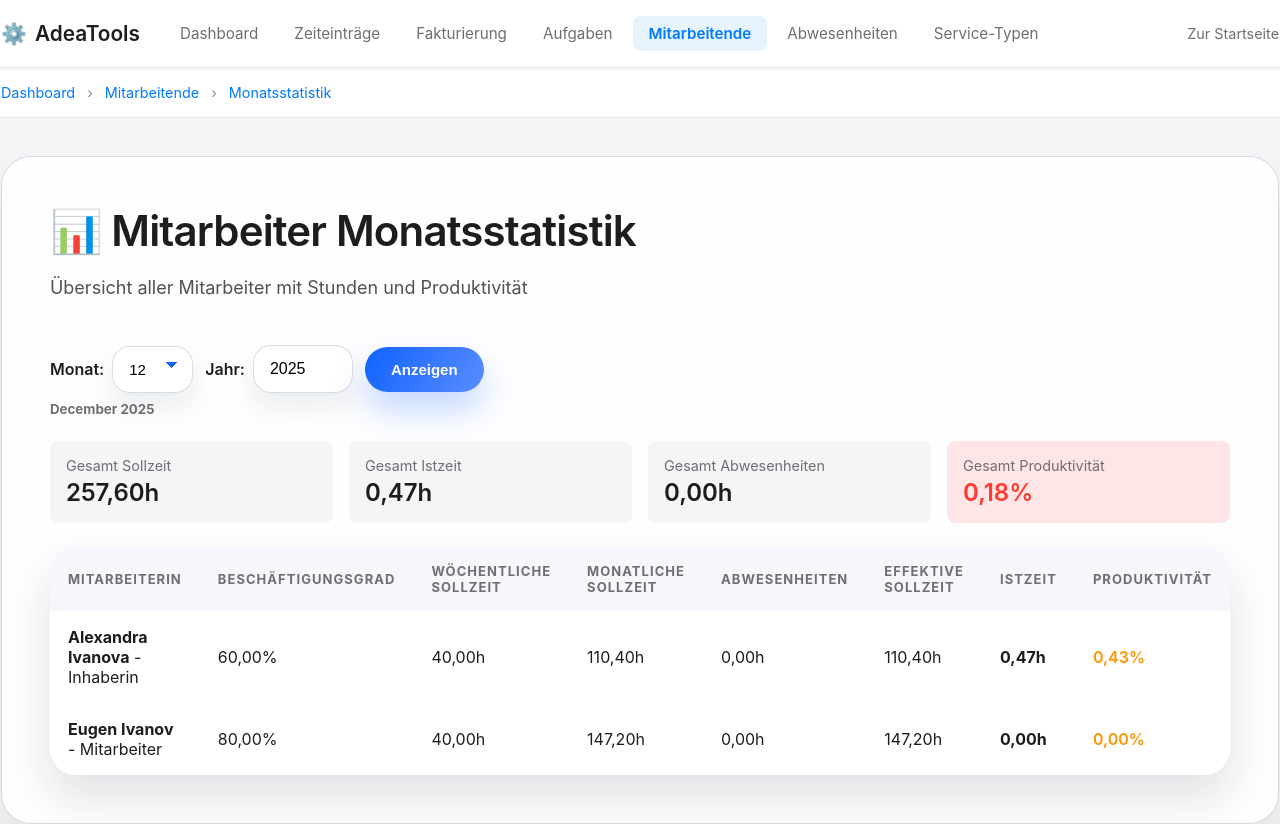
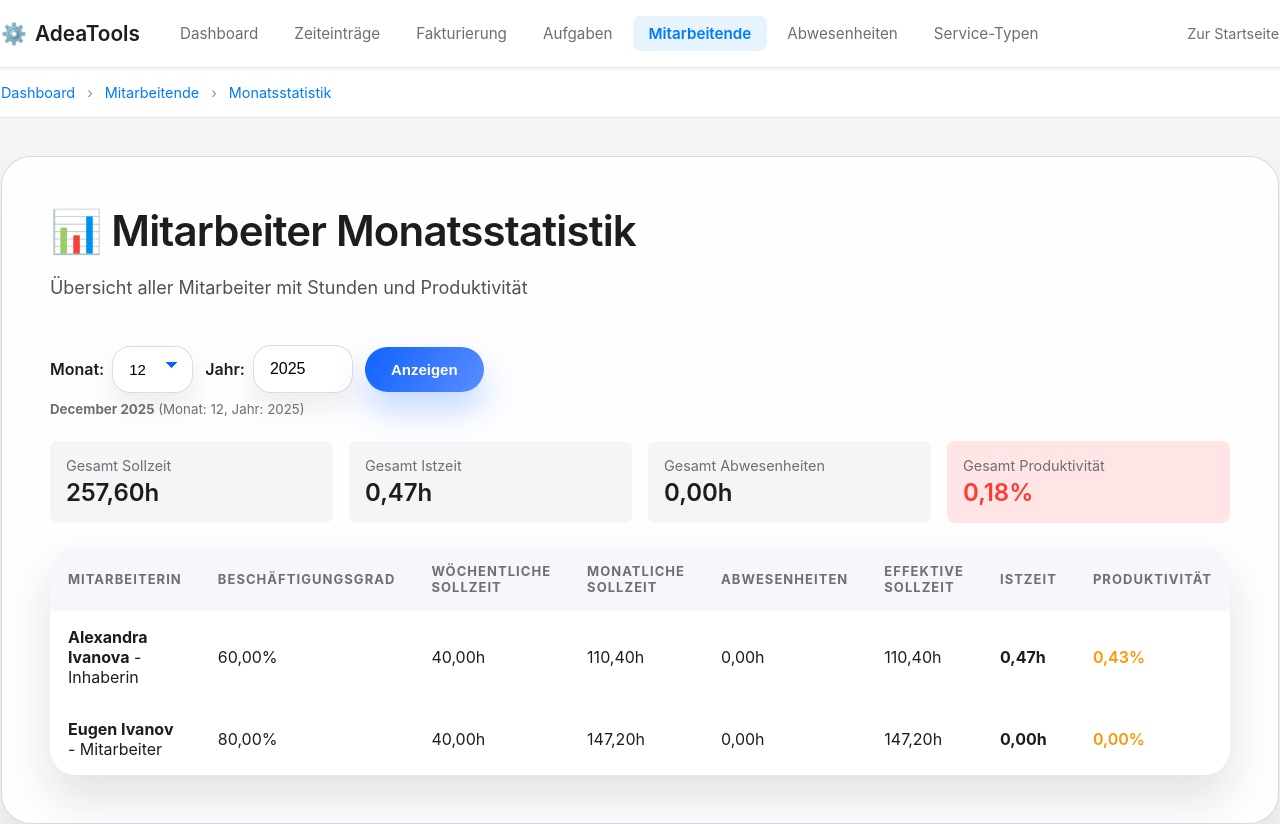
Before and after one commit to AlexandraAdea/AdeaTools, a Django app: page /zeit/mitarbeitende/monatsstatistik/ in a window 1280 px wide. Run offline with Django 5.2, Linux system fonts and the light colour scheme; a user stored in the database is signed in; data comes from the database, SQL or seed files in the repository; data that the repository does not hold is empty; parts of the project's set-up code (start-up, migrations or seed data) failed here and were passed over.

Commit message:
Fix: Debug-Info fÃ¼r Monat/Jahr hinzugefÃ¼gt

```diff
--- a/adeazeit/templates/adeazeit/employee_monthly_stats.html
+++ b/adeazeit/templates/adeazeit/employee_monthly_stats.html
@@ -47,7 +47,7 @@
             <button type="submit" class="adea-button-primary">Anzeigen</button>
         </form>
         <small style="color: #6e6e73; margin-top: 8px; display: block;">
-            <strong>{{ month_name }}</strong>
+            <strong>{{ month_name }}</strong> (Monat: {{ selected_month }}, Jahr: {{ selected_year }})
         </small>
     </div>
 
```
